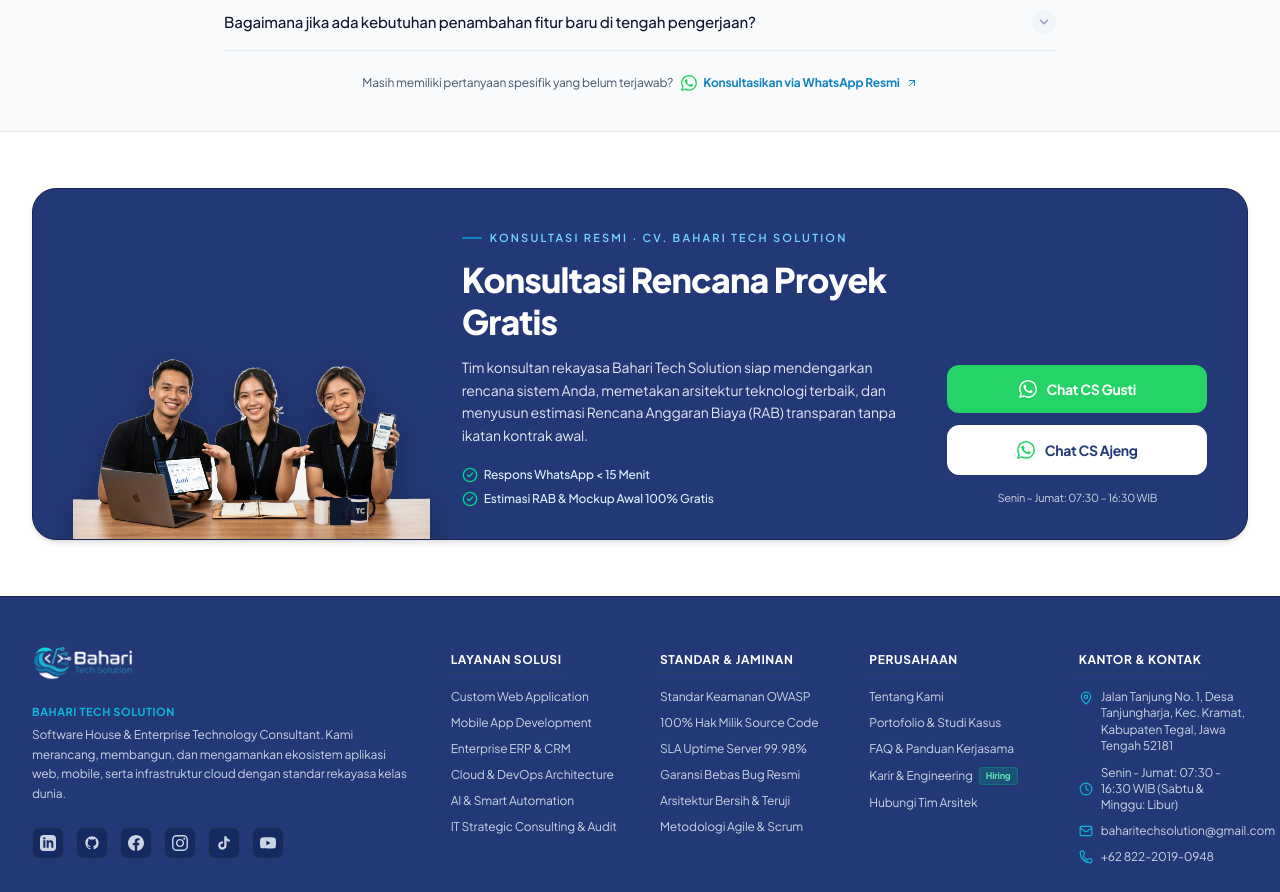
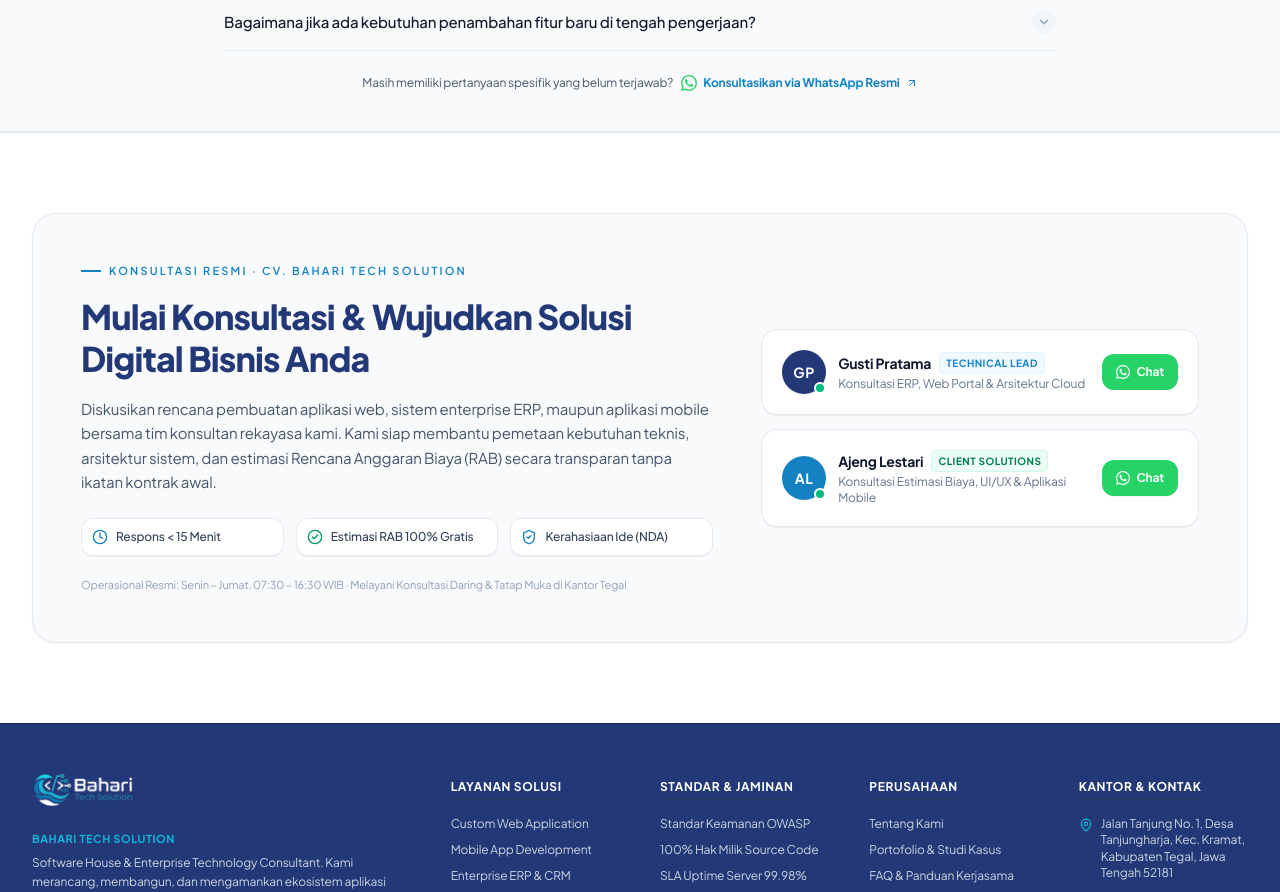
Before and after one commit to baharitechsolution/company-profile, a Next.js app: page / in a window 1280 px wide. Shown: the part 6460-7352 px from the top of the page. Built offline with nearby package versions, Linux system fonts and the light colour scheme; no server answers.

Commit message:
feat(ui): completely re-architect consultation CTA into a clean enterprise consultation hub with dual consultant desks and zero AI templates

```diff
--- a/src/components/sections/consultation-cta-banner.tsx
+++ b/src/components/sections/consultation-cta-banner.tsx
@@ -1,12 +1,11 @@
 "use client";
 
 import * as React from "react";
-import Image from "next/image";
-import { CheckCircle2 } from "lucide-react";
 import { siteConfig } from "@/config/site";
 import { ScrollReveal } from "@/components/ui/scroll-reveal";
+import { ShieldCheck, Clock, CheckCircle2, MessageSquare, ArrowRight } from "lucide-react";
 
-function WhatsAppIcon({ className = "h-5 w-5" }: { className?: string }) {
+function WhatsAppIcon({ className = "h-4.5 w-4.5" }: { className?: string }) {
   return (
     <svg
       viewBox="0 0 24 24"
@@ -21,96 +20,151 @@ function WhatsAppIcon({ className = "h-5 w-5" }: { className?: string }) {
 
 export function ConsultationCtaBanner() {
   const messageGusti = encodeURIComponent(
-    "Halo Mas Gusti (Bahari Tech Solution), saya ingin konsultasi rencana pembuatan website/software untuk bisnis saya."
+    "Halo Mas Gusti (Bahari Tech Solution), saya ingin konsultasi rencana pembuatan arsitektur website / software ERP untuk bisnis saya."
   );
 
   const messageAjeng = encodeURIComponent(
-    "Halo Mbak Ajeng (Bahari Tech Solution), saya ingin diskusi estimasi biaya & timeline proyek aplikasi/sistem."
+    "Halo Mbak Ajeng (Bahari Tech Solution), saya ingin diskusi estimasi biaya & timeline proyek aplikasi mobile / sistem."
   );
 
   return (
-    <section className="py-10 sm:py-12 lg:py-14 bg-white select-none">
+    <section className="py-12 sm:py-16 lg:py-20 bg-white border-t border-slate-200/80 select-none overflow-hidden">
       <div className="mx-auto max-w-7xl px-4 sm:px-6 lg:px-8">
-        <ScrollReveal direction="up" delay={0.1}>
-          {/* Kartu Banner Konsultasi Utama - Warna Solid Navy #233876 (100% Solid, Tanpa Gradasi, Konsisten Identitas Brand) */}
-          <div className="relative rounded-3xl bg-[#233876] text-white pt-6 px-6 sm:pt-8 sm:px-8 lg:pt-8 lg:px-10 lg:pb-0 shadow-md border border-[#162752] overflow-hidden">
-            <div className="relative z-10 grid grid-cols-1 lg:grid-cols-12 gap-6 lg:gap-8 items-end">
+        <ScrollReveal direction="up" delay={0.05}>
+          {/* Card Wadah Konsultasi Terstruktur - 100% Solid, Bersih, Sesuai Identitas Website */}
+          <div className="rounded-3xl border border-slate-200/90 bg-[#F8FAFC] p-6 sm:p-10 lg:p-12 shadow-xs">
+            <div className="grid grid-cols-1 lg:grid-cols-12 gap-8 lg:gap-12 items-center">
 
-              {/* Kolom Kiri: Foto Tim Konsultan Teknologi (Rata Bawah Alami Tanpa Floating Badge AI) */}
-              <div className="lg:col-span-4 flex items-end justify-center lg:justify-start -mb-1 lg:mb-0">
-                <div className="relative w-full max-w-[340px] sm:max-w-[400px] lg:max-w-none h-[220px] sm:h-[260px] lg:h-[290px] xl:h-[310px] flex items-end">
-                  <Image
-                    src="/images/about/cta-consultant-team.png"
-                    alt="Tim Konsultan Rekayasa CV. Bahari Tech Solution"
-                    fill
-                    sizes="(max-width: 640px) 100vw, (max-width: 1024px) 50vw, 35vw"
-                    priority
-                    className="object-contain object-bottom drop-shadow-[0_8px_16px_rgba(0,0,0,0.25)]"
-                  />
-                </div>
-              </div>
+              {/* Kolom Kiri (7 Kolom): Narasi Kemitraan & Jaminan Nilai Resmi */}
+              <div className="lg:col-span-7 space-y-4">
 
-              {/* Kolom Tengah: Teks Ajakan Konsultasi Resmi Berstandar Bahari Tech */}
-              <div className="lg:col-span-5 text-center lg:text-left space-y-3 pb-6 sm:pb-8 lg:pb-8 lg:pt-2">
-                {/* Eyebrow Resmi Korporat Bahari Tech (Garis Biru + Teks Tracking Rapi) */}
-                <div className="flex items-center justify-center lg:justify-start gap-2">
+                {/* Eyebrow Resmi Bahari Tech */}
+                <div className="flex items-center gap-2">
                   <span className="h-0.5 w-5 bg-[#1482C2]" aria-hidden="true" />
-                  <span className="text-[11px] font-semibold uppercase tracking-[0.2em] text-sky-300">
+                  <span className="text-[11px] font-semibold uppercase tracking-[0.2em] text-[#1482C2]">
                     KONSULTASI RESMI · CV. BAHARI TECH SOLUTION
                   </span>
                 </div>
 
-                <h2 className="text-2xl sm:text-3xl lg:text-[32px] xl:text-[34px] font-extrabold text-white tracking-tight leading-tight">
-                  Konsultasi Rencana Proyek Gratis
+                {/* Headline Utama: Tegas, Elegan, & Humanis */}
+                <h2 className="text-2xl sm:text-3xl lg:text-[34px] font-extrabold text-[#233876] tracking-tight leading-tight">
+                  Mulai Konsultasi &amp; Wujudkan Solusi Digital Bisnis Anda
                 </h2>
 
-                <p className="text-xs sm:text-sm text-slate-200 leading-relaxed max-w-xl mx-auto lg:mx-0">
-                  Tim konsultan rekayasa Bahari Tech Solution siap mendengarkan rencana sistem Anda, memetakan arsitektur teknologi terbaik, dan menyusun estimasi Rencana Anggaran Biaya (RAB) transparan tanpa ikatan kontrak awal.
+                {/* Deskripsi Manusiawi Tanpa Bahasa Template */}
+                <p className="text-sm sm:text-[15px] text-slate-600 leading-relaxed max-w-2xl">
+                  Diskusikan rencana pembuatan aplikasi web, sistem enterprise ERP, maupun aplikasi mobile bersama tim konsultan rekayasa kami. Kami siap membantu pemetaan kebutuhan teknis, arsitektur sistem, dan estimasi Rencana Anggaran Biaya (RAB) secara transparan tanpa ikatan kontrak awal.
                 </p>
 
-                {/* Indikator Kepercayaan Berstandar Mutu (Ikon Lucide CheckCircle2) */}
-                <div className="pt-2 flex flex-wrap items-center justify-center lg:justify-start gap-x-5 gap-y-2 text-xs text-sky-100 font-medium">
-                  <div className="flex items-center gap-1.5">
-                    <CheckCircle2 className="h-4 w-4 text-emerald-400 shrink-0" aria-hidden="true" />
-                    <span>Respons WhatsApp &lt; 15 Menit</span>
+                {/* 3 Jaminan Utama Berstandar Mutu (Ikon Lucide Bersih) */}
+                <div className="pt-2 grid grid-cols-1 sm:grid-cols-3 gap-3 text-xs text-slate-700 font-medium">
+                  <div className="flex items-center gap-2 p-2.5 rounded-xl bg-white border border-slate-200/80 shadow-2xs">
+                    <Clock className="h-4 w-4 text-[#1482C2] shrink-0" aria-hidden="true" />
+                    <span>Respons &lt; 15 Menit</span>
                   </div>
-                  <div className="flex items-center gap-1.5">
-                    <CheckCircle2 className="h-4 w-4 text-emerald-400 shrink-0" aria-hidden="true" />
-                    <span>Estimasi RAB &amp; Mockup Awal 100% Gratis</span>
+                  <div className="flex items-center gap-2 p-2.5 rounded-xl bg-white border border-slate-200/80 shadow-2xs">
+                    <CheckCircle2 className="h-4 w-4 text-emerald-600 shrink-0" aria-hidden="true" />
+                    <span>Estimasi RAB 100% Gratis</span>
+                  </div>
+                  <div className="flex items-center gap-2 p-2.5 rounded-xl bg-white border border-slate-200/80 shadow-2xs">
+                    <ShieldCheck className="h-4 w-4 text-[#1482C2] shrink-0" aria-hidden="true" />
+                    <span>Kerahasiaan Ide (NDA)</span>
                   </div>
                 </div>
+
+                <div className="pt-1 text-[11px] text-slate-400">
+                  <span>Operasional Resmi: Senin – Jumat, 07:30 – 16:30 WIB · Melayani Konsultasi Daring &amp; Tatap Muka di Kantor Tegal</span>
+                </div>
+
               </div>
 
-              {/* Kolom Kanan: 2 Tombol WhatsApp Konsultan Resmi (Solid & Kredibel) */}
-              <div className="lg:col-span-3 flex flex-col gap-3 w-full max-w-xs mx-auto lg:max-w-none pb-6 sm:pb-8 lg:pb-8">
+              {/* Kolom Kanan (5 Kolom): Meja Konsultan Interaktif (2 Pilihan Jalur WhatsApp Profesional) */}
+              <div className="lg:col-span-5 space-y-3.5">
 
-                {/* Tombol Konsultan 1: Solid Hijau WhatsApp Resmi #25D366 */}
+                {/* Kartu Konsultan 1: Mas Gusti (Teknis & ERP) */}
                 <a
                   href={`https://wa.me/${siteConfig.contact.whatsapp}?text=${messageGusti}`}
                   target="_blank"
                   rel="noopener noreferrer"
-                  className="w-full inline-flex items-center justify-center gap-2.5 py-3.5 px-5 rounded-xl bg-[#25D366] hover:bg-[#20bd5a] text-white font-bold text-xs sm:text-sm tracking-tight shadow-xs transition-all duration-200 hover:-translate-y-0.5 active:translate-y-0 cursor-pointer"
-                  aria-label="Chat WhatsApp CS Gusti"
+                  className="group block rounded-2xl border border-slate-200/90 bg-white p-4 sm:p-5 shadow-2xs hover:border-[#1482C2] hover:shadow-md transition-all duration-200 cursor-pointer"
+                  title="Konsultasi Arsitektur Sistem & ERP dengan Mas Gusti"
                 >
-                  <WhatsAppIcon className="h-4.5 w-4.5 text-white shrink-0" />
-                  <span>Chat CS Gusti</span>
+                  <div className="flex items-center justify-between gap-3">
+                    <div className="flex items-center gap-3">
+                      {/* Avatar Inisial Korporat dengan Status Dot Hijau */}
+                      <div className="relative shrink-0">
+                        <div className="h-11 w-11 rounded-full bg-[#233876] text-white flex items-center justify-center font-bold text-sm tracking-wider shadow-2xs">
+                          GP
+                        </div>
+                        <span className="absolute bottom-0 right-0 h-3 w-3 rounded-full bg-emerald-500 border-2 border-white" aria-hidden="true" />
+                      </div>
+
+                      {/* Detail Konsultan */}
+                      <div>
+                        <div className="flex items-center gap-2">
+                          <h3 className="text-sm font-bold text-slate-900 group-hover:text-[#1482C2] transition-colors">
+                            Gusti Pratama
+                          </h3>
+                          <span className="text-[10px] font-bold uppercase tracking-wider px-1.5 py-0.5 rounded bg-sky-50 text-[#1482C2] border border-sky-100">
+                            Technical Lead
+                          </span>
+                        </div>
+                        <p className="text-xs text-slate-500 mt-0.5">
+                          Konsultasi ERP, Web Portal &amp; Arsitektur Cloud
+                        </p>
+                      </div>
+                    </div>
+
+                    {/* Tombol Aksi WhatsApp Hijau Solid */}
+                    <div className="shrink-0 h-9 px-3.5 rounded-xl bg-[#25D366] hover:bg-[#20bd5a] text-white flex items-center gap-1.5 text-xs font-bold shadow-2xs transition-transform group-hover:scale-105">
+                      <WhatsAppIcon className="h-3.5 w-3.5 text-white" />
+                      <span className="hidden sm:inline">Chat</span>
+                    </div>
+                  </div>
                 </a>
 
-                {/* Tombol Konsultan 2: Solid Putih Korporat Tegas */}
+                {/* Kartu Konsultan 2: Mbak Ajeng (Estimasi Biaya & Mobile App) */}
                 <a
                   href={`https://wa.me/${siteConfig.contact.whatsapp}?text=${messageAjeng}`}
                   target="_blank"
                   rel="noopener noreferrer"
-                  className="w-full inline-flex items-center justify-center gap-2.5 py-3.5 px-5 rounded-xl bg-white hover:bg-slate-100 text-[#233876] font-bold text-xs sm:text-sm tracking-tight shadow-xs transition-all duration-200 hover:-translate-y-0.5 active:translate-y-0 cursor-pointer border border-white"
-                  aria-label="Chat WhatsApp CS Ajeng"
+                  className="group block rounded-2xl border border-slate-200/90 bg-white p-4 sm:p-5 shadow-2xs hover:border-[#1482C2] hover:shadow-md transition-all duration-200 cursor-pointer"
+                  title="Konsultasi Estimasi Biaya & Mobile App dengan Mbak Ajeng"
                 >
-                  <WhatsAppIcon className="h-4.5 w-4.5 text-[#25D366] shrink-0" />
-                  <span>Chat CS Ajeng</span>
+                  <div className="flex items-center justify-between gap-3">
+                    <div className="flex items-center gap-3">
+                      {/* Avatar Inisial Korporat dengan Status Dot Hijau */}
+                      <div className="relative shrink-0">
+                        <div className="h-11 w-11 rounded-full bg-[#1482C2] text-white flex items-center justify-center font-bold text-sm tracking-wider shadow-2xs">
+                          AL
+                        </div>
+                        <span className="absolute bottom-0 right-0 h-3 w-3 rounded-full bg-emerald-500 border-2 border-white" aria-hidden="true" />
+                      </div>
+
+                      {/* Detail Konsultan */}
+                      <div>
+                        <div className="flex items-center gap-2">
+                          <h3 className="text-sm font-bold text-slate-900 group-hover:text-[#1482C2] transition-colors">
+                            Ajeng Lestari
+                          </h3>
+                          <span className="text-[10px] font-bold uppercase tracking-wider px-1.5 py-0.5 rounded bg-emerald-50 text-emerald-700 border border-emerald-100">
+                            Client Solutions
+                          </span>
+                        </div>
+                        <p className="text-xs text-slate-500 mt-0.5">
+                          Konsultasi Estimasi Biaya, UI/UX &amp; Aplikasi Mobile
+                        </p>
+                      </div>
+                    </div>
+
+                    {/* Tombol Aksi WhatsApp Hijau Solid */}
+                    <div className="shrink-0 h-9 px-3.5 rounded-xl bg-[#25D366] hover:bg-[#20bd5a] text-white flex items-center gap-1.5 text-xs font-bold shadow-2xs transition-transform group-hover:scale-105">
+                      <WhatsAppIcon className="h-3.5 w-3.5 text-white" />
+                      <span className="hidden sm:inline">Chat</span>
+                    </div>
+                  </div>
                 </a>
 
-                <p className="text-[11px] text-center text-slate-300 tracking-tight pt-0.5">
-                  Senin – Jumat: 07:30 – 16:30 WIB
-                </p>
               </div>
 
             </div>
```
